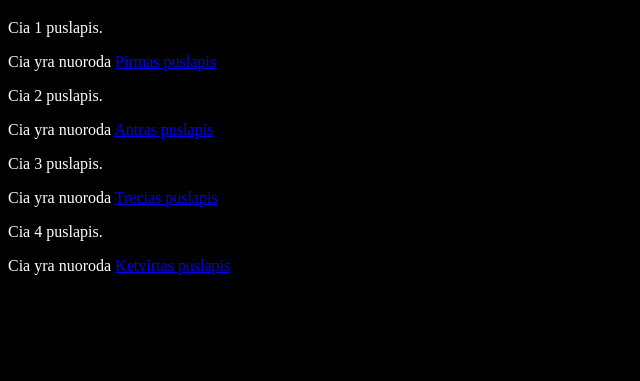
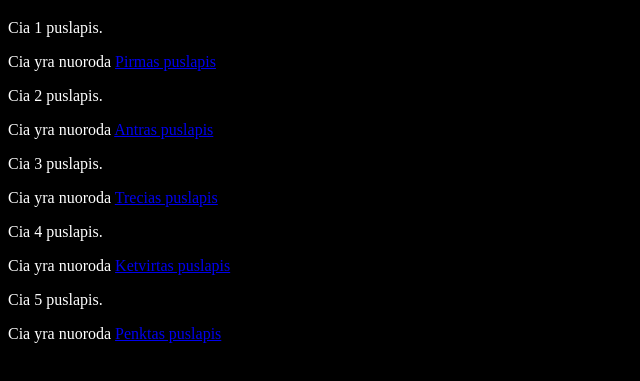
Before and after one commit to tomasbrazionis/svetaine, a plain HTML site: page index.html in a window 1280 px wide. Shown: the part 61-442 px from the top of the page, without its empty margins (0-640 px from the left). Drawn offline with Linux system fonts and the light colour scheme.

Commit message:
Update index.html

```diff
--- a/index.html
+++ b/index.html
@@ -23,4 +23,8 @@
 	<p>Cia 4 puslapis.</p>
 	Cia yra nuoroda
 	<a href="page4.html">Ketvirtas puslapis</a>
+
+	<p>Cia 5 puslapis.</p>
+	Cia yra nuoroda
+	<a href="page5.html">Penktas puslapis</a>
 </html>
```
